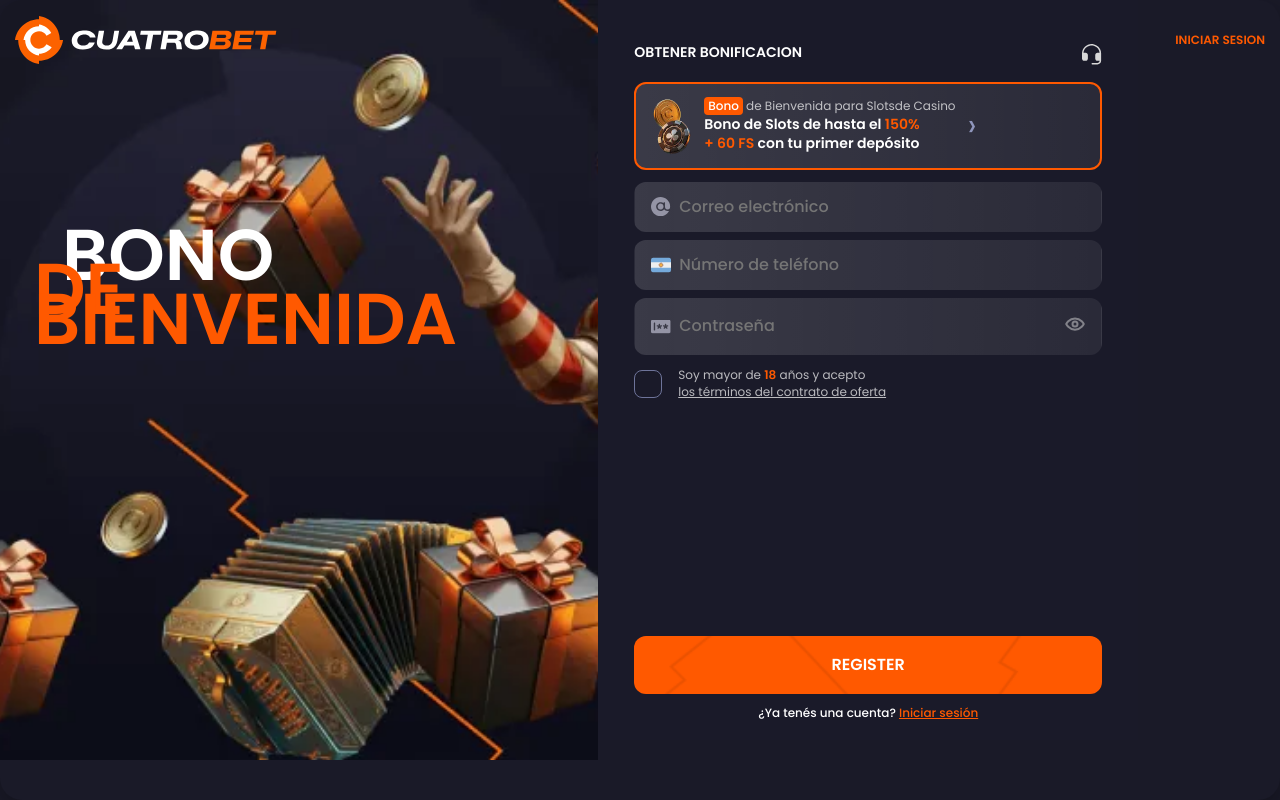
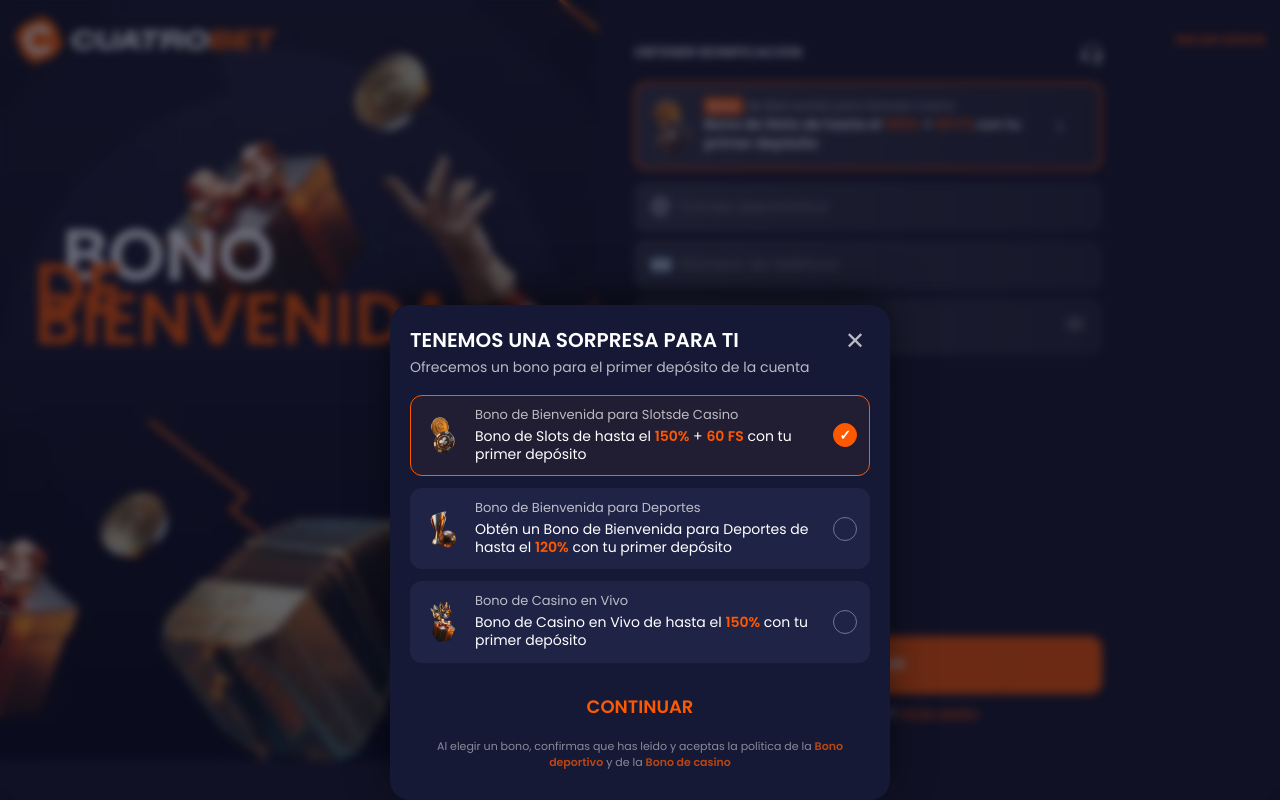
Before and after one commit to dpartner/cuatro-bet, a website built with Vite: page index.html in a window 1280 px wide. Both pictures are taken after a click on the link 868 px from the left and 125 px from the top of the page. Built offline with nearby package versions, Linux system fonts and the light colour scheme; a web font is replaced by a local one.

Commit message:
add modal

```diff
--- a/src/js/app.js
+++ b/src/js/app.js
@@ -1,9 +1,11 @@
 import { initFormValidation } from './modules/form-validation.js';
 import { initPasswordToggle } from './modules/password-toggle.js';
 import { initPhoneMask } from './modules/phone-select.js';
+import { initBonusModal } from './modules/bonus-modal.js';
 
 export function initApp() {
   initPhoneMask();
   initPasswordToggle();
   initFormValidation();
+  initBonusModal();
 }
--- /dev/null
+++ b/src/js/data/bonuses.js
@@ -0,0 +1,26 @@
+export const bonuses = [
+  {
+    id: 'casino',
+    title: 'Bono de Bienvenida para Slotsde Casino',
+    text: 'Bono de Slots de hasta el <strong>150%</strong> + <strong>60 FS</strong> con tu primer depósito',
+    badge: 'Bono',
+    icon: '/images/bono/bono_1@1x.webp',
+    icon2x: '/images/bono/bono_1@2x.webp'
+  },
+  {
+    id: 'sports',
+    title: 'Bono de Bienvenida para Deportes',
+    text: 'Obtén un Bono de Bienvenida para Deportes de hasta el <strong>120%</strong> con tu primer depósito',
+    badge: 'Bono',
+    icon: '/images/bono/bono_2@1x.webp',
+    icon2x: '/images/bono/bono_2@2x.webp'
+  },
+  {
+    id: 'live',
+    title: 'Bono de Casino en Vivo',
+    text: 'Bono de Casino en Vivo de hasta el <strong>150%</strong> con tu primer depósito',
+    badge: 'Bono',
+    icon: '/images/bono/bono_3@1x.webp',
+    icon2x: '/images/bono/bono_3@2x.webp'
+  }
+];
--- /dev/null
+++ b/src/js/modules/bonus-modal.js
@@ -0,0 +1,125 @@
+import { bonuses } from '../data/bonuses.js';
+
+export function initBonusModal() {
+  const STORAGE_KEY = 'selected_bonus_id';
+  let currentBonusId = localStorage.getItem(STORAGE_KEY) || bonuses[0].id;
+
+  // Render Modal HTML
+  const modalHTML = `
+    <div class="modal" id="bonus-modal" aria-hidden="true">
+      <div class="modal__backdrop"></div>
+      <div class="modal__container">
+        <header class="modal__header">
+          <h2 class="modal__title">TENEMOS UNA SORPRESA PARA TI</h2>
+          <p class="modal__subtitle">Ofrecemos un bono para el primer depósito de la cuenta</p>
+          <button class="modal__close" aria-label="Close modal">✕</button>
+        </header>
+
+        <div class="modal__list">
+          ${bonuses.map(bonus => `
+            <div class="bonus-option ${bonus.id === currentBonusId ? 'is-selected' : ''}" data-id="${bonus.id}">
+              <img src="${bonus.icon}" srcset="${bonus.icon} 1x, ${bonus.icon2x} 2x" alt="" class="bonus-option__icon">
+              <div class="bonus-option__content">
+                <p class="bonus-option__title">${bonus.title}</p>
+                <p class="bonus-option__text">${bonus.text}</p>
+              </div>
+              <div class="bonus-option__radio"></div>
+            </div>
+          `).join('')}
+        </div>
+
+        <footer class="modal__footer">
+          <button class="modal__submit">CONTINUAR</button>
+          <p class="modal__disclaimer">
+            Al elegir un bono, confirmas que has leído y aceptas la política de la
+            <strong>Bono deportivo</strong> y de la <strong>Bono de casino</strong>
+          </p>
+        </footer>
+      </div>
+    </div>
+  `;
+
+  document.body.insertAdjacentHTML('beforeend', modalHTML);
+
+  // Elements
+  const modal = document.getElementById('bonus-modal');
+  const backdrop = modal.querySelector('.modal__backdrop');
+  const closeBtn = modal.querySelector('.modal__close');
+  const submitBtn = modal.querySelector('.modal__submit');
+  const options = modal.querySelectorAll('.bonus-option');
+  const mainCard = document.querySelector('.bonus-card');
+
+  // Functions
+  const updateMainCard = (bonusId) => {
+    const bonus = bonuses.find(b => b.id === bonusId);
+    if (!bonus || !mainCard) return;
+
+    const iconImg = mainCard.querySelector('.bonus-card__icon');
+    const badge = mainCard.querySelector('.bonus-card__badge');
+    const topText = mainCard.querySelector('.bonus-card__top');
+    const bodyText = mainCard.querySelector('.bonus-card__text');
+
+    if (iconImg) {
+      iconImg.src = bonus.icon;
+      iconImg.srcset = `${bonus.icon} 1x, ${bonus.icon2x} 2x`;
+    }
+
+    // Reconstruct top text safely preserving the badge
+    if (topText) {
+      topText.innerHTML = `<span class="bonus-card__badge">${bonus.badge}</span> ${bonus.title.replace(bonus.badge, '').trim()}`;
+    }
+
+    if (bodyText) {
+      bodyText.innerHTML = bonus.text;
+    }
+  };
+
+  const openModal = (e) => {
+    if (e) e.preventDefault();
+    modal.classList.add('is-open');
+    modal.setAttribute('aria-hidden', 'false');
+    document.body.style.overflow = 'hidden';
+  };
+
+  const closeModal = () => {
+    modal.classList.remove('is-open');
+    modal.setAttribute('aria-hidden', 'true');
+    document.body.style.overflow = '';
+  };
+
+  const selectOption = (id) => {
+    currentBonusId = id;
+
+    options.forEach(opt => {
+      if (opt.dataset.id === id) {
+        opt.classList.add('is-selected');
+      } else {
+        opt.classList.remove('is-selected');
+      }
+    });
+  };
+
+  const saveAndClose = () => {
+    localStorage.setItem(STORAGE_KEY, currentBonusId);
+    updateMainCard(currentBonusId);
+    closeModal();
+  };
+
+  // Initial Update
+  updateMainCard(currentBonusId);
+
+  // Listeners
+  if (mainCard) {
+    mainCard.addEventListener('click', openModal);
+  }
+
+  backdrop.addEventListener('click', closeModal);
+  closeBtn.addEventListener('click', closeModal);
+  submitBtn.addEventListener('click', saveAndClose);
+
+  options.forEach(opt => {
+    opt.addEventListener('click', () => {
+      selectOption(opt.dataset.id);
+    });
+  });
+}
--- a/src/style.css
+++ b/src/style.css
@@ -3,3 +3,4 @@
 @import url('./styles/variables.css');
 @import url('./styles/base.css');
 @import url('./styles/page.css');
+@import url('./styles/modal.css');
--- /dev/null
+++ b/src/styles/modal.css
@@ -0,0 +1,205 @@
+.modal {
+  position: fixed;
+  inset: 0;
+  z-index: 100;
+  display: flex;
+  align-items: flex-end;
+  justify-content: center;
+  opacity: 0;
+  visibility: hidden;
+  transition: opacity 0.3s ease, visibility 0.3s ease;
+}
+
+.modal.is-open {
+  opacity: 1;
+  visibility: visible;
+}
+
+.modal__backdrop {
+  position: absolute;
+  inset: 0;
+  background: rgba(10, 13, 34, 0.6);
+  backdrop-filter: blur(4px);
+  -webkit-backdrop-filter: blur(4px);
+}
+
+.modal__container {
+  position: relative;
+  width: 100%;
+  max-width: 500px;
+  background: #151936;
+  border-radius: 20px 20px 0 0;
+  padding: 24px 20px 30px;
+  transform: translateY(100%);
+  transition: transform 0.3s cubic-bezier(0.2, 0.8, 0.2, 1);
+  max-height: 90vh;
+  overflow-y: auto;
+  box-shadow: 0 -10px 40px rgba(0, 0, 0, 0.5);
+}
+
+.modal.is-open .modal__container {
+  transform: translateY(0);
+}
+
+.modal__header {
+  margin-bottom: 20px;
+  position: relative;
+}
+
+.modal__close {
+  position: absolute;
+  top: -5px;
+  right: 0;
+  background: transparent;
+  border: 0;
+  color: var(--color-text-muted);
+  font-size: 24px;
+  cursor: pointer;
+  padding: 5px;
+  line-height: 1;
+}
+
+.modal__title {
+  font-family: var(--font-family-display);
+  font-size: 20px;
+  font-weight: 800;
+  text-transform: uppercase;
+  margin: 0 0 8px;
+  padding-right: 30px;
+  line-height: 1.1;
+}
+
+.modal__subtitle {
+  color: var(--color-text-muted);
+  font-size: 14px;
+  margin: 0;
+}
+
+.modal__list {
+  display: flex;
+  flex-direction: column;
+  gap: 12px;
+  margin-bottom: 24px;
+}
+
+.bonus-option {
+  display: grid;
+  grid-template-columns: auto 1fr auto;
+  align-items: center;
+  gap: 12px;
+  padding: 12px;
+  border-radius: 12px;
+  background: #1F2447;
+  border: 1px solid transparent;
+  cursor: pointer;
+  transition: all 0.2s ease;
+}
+
+.bonus-option:hover {
+  background: #252b50;
+}
+
+.bonus-option.is-selected {
+  border-color: var(--color-primary);
+  background: rgba(255, 103, 0, 0.05);
+}
+
+.bonus-option__icon {
+  width: 40px;
+  height: 40px;
+  object-fit: contain;
+}
+
+.bonus-option__content {
+  display: flex;
+  flex-direction: column;
+  gap: 4px;
+}
+
+.bonus-option__title {
+  font-size: 13px;
+  color: var(--color-text-muted);
+  margin: 0;
+}
+
+.bonus-option__text {
+  font-size: 14px;
+  line-height: 1.3;
+  margin: 0;
+}
+
+.bonus-option__text strong {
+  color: var(--color-primary);
+}
+
+.bonus-option__radio {
+  width: 24px;
+  height: 24px;
+  border-radius: 50%;
+  border: 1px solid #6E749A;
+  display: grid;
+  place-items: center;
+  transition: all 0.2s ease;
+}
+
+.bonus-option.is-selected .bonus-option__radio {
+  background: var(--color-primary);
+  border-color: var(--color-primary);
+}
+
+.bonus-option__radio::after {
+  content: "✓";
+  color: white;
+  font-size: 14px;
+  font-weight: 700;
+  opacity: 0;
+  transform: scale(0.5);
+  transition: all 0.2s ease;
+}
+
+.bonus-option.is-selected .bonus-option__radio::after {
+  opacity: 1;
+  transform: scale(1);
+}
+
+.modal__footer {
+  text-align: center;
+}
+
+.modal__submit {
+  background: transparent;
+  border: 0;
+  color: var(--color-primary);
+  font-family: var(--font-family-display);
+  font-size: 18px;
+  font-weight: 800;
+  text-transform: uppercase;
+  cursor: pointer;
+  padding: 10px 20px;
+  margin-bottom: 12px;
+}
+
+.modal__disclaimer {
+  font-size: 11px;
+  color: var(--color-text-muted);
+  line-height: 1.4;
+  margin: 0;
+  opacity: 0.7;
+}
+
+.modal__disclaimer strong {
+  color: var(--color-primary);
+}
+
+@media screen and (min-width: 768px) {
+  .modal__container {
+    border-radius: 20px;
+    transform: translateY(20px);
+    opacity: 0;
+  }
+
+  .modal.is-open .modal__container {
+    transform: translateY(0);
+    opacity: 1;
+  }
+}
--- a/vite.config.js
+++ b/vite.config.js
@@ -1,7 +1,9 @@
-export default {
-  base: '/cuatro-bet/',
+import { defineConfig } from 'vite'
+
+export default defineConfig(({ command }) => ({
+  base: command === 'build' ? '/cuatro-bet/' : '/',
   server: {
     host: true,
     port: 5174
   }
-}
+}))
```
Also changed, not shown: public/images/modal/modal-bg.png (added), public/images/modal/modal-boxes-bg.webp (added), public/images/modal/modal-mob-bg.png (deleted).
